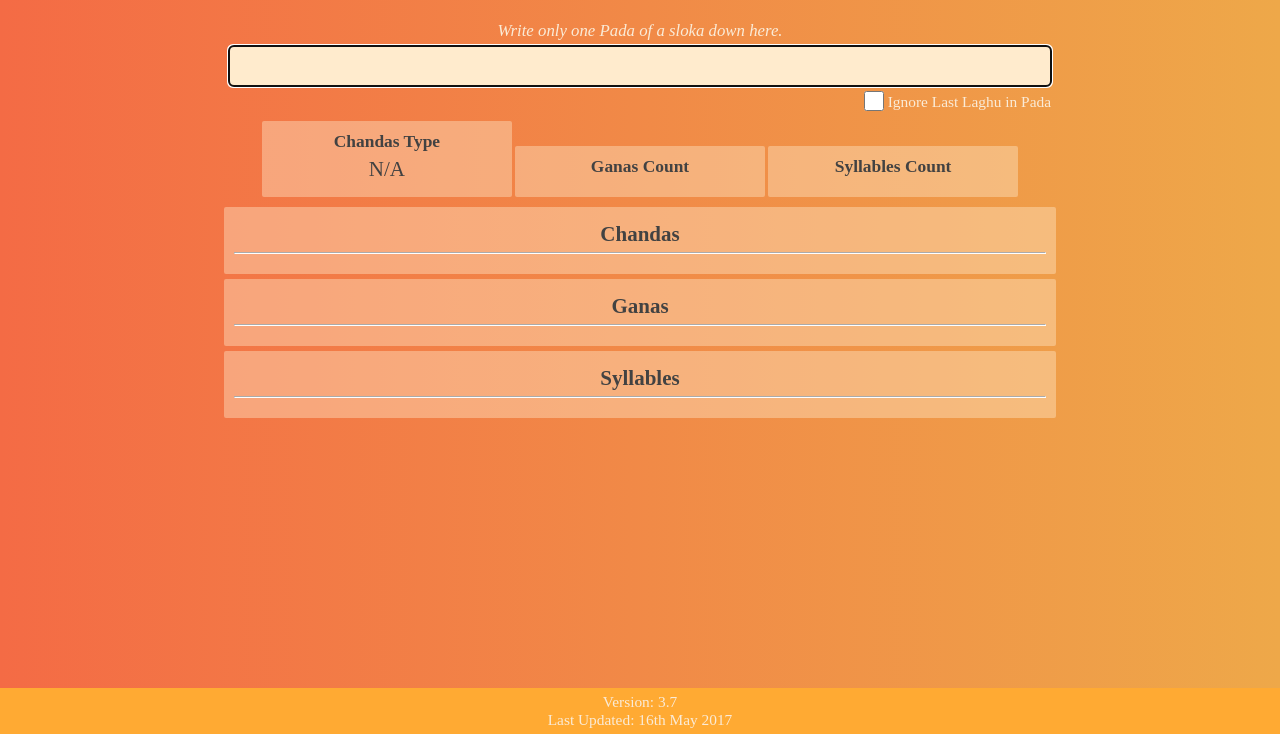
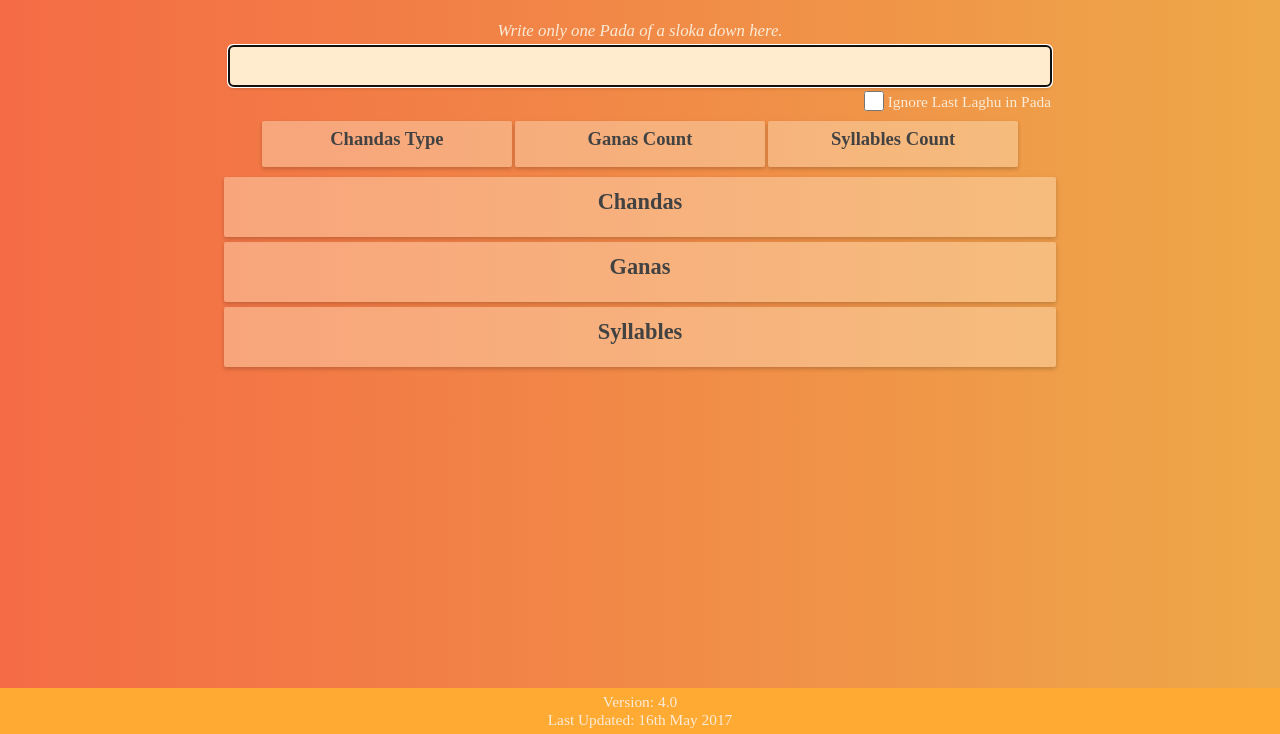
Before and after one commit to vipranarayan14/chandas-parser, a plain HTML site: page index.html in a window 1280 px wide. Shown: the part 66-800 px from the top of the page. Drawn offline with Linux system fonts and the light colour scheme.

Commit message:
add more styles

```diff
--- a/index.html
+++ b/index.html
@@ -37,7 +37,7 @@
         <aside class="details">
           <div class="chandas-type">
             <h5>Chandas Type</h5>
-            <p>N/A</p>
+            <p></p>
           </div>
           <div class="ganas-count">
             <h5>Ganas Count</h5>
@@ -50,17 +50,14 @@
         </aside>
         <div class="chandas">
           <h4>Chandas</h4>
-          <hr>
           <p></p>
         </div>
         <div class="ganas">
           <h4>Ganas</h4>
-          <hr>
           <p></p>
         </div>
         <div class="syllables">
           <h4>Syllables</h4>
-          <hr>
           <p></p>
         </div>
       </section>
@@ -68,7 +65,7 @@
 
     <footer>
       <div>
-        Version: 3.7
+        Version: 4.0
         <br>
         Last Updated: 16th May 2017
       </div>
--- a/styles/styles.css
+++ b/styles/styles.css
@@ -48,6 +48,7 @@ main > .inputs-container {
   background: #FFEBCD;
   border: none;
   border-radius: 5px;
+  box-shadow: 0 2px 4px 0 rgba(0,0,0,0.2);
   font-size: 1.2em;
   padding: 5px 10px;
 }
@@ -68,6 +69,7 @@ main > .outPut {
 .outPut div{
   background: rgba(255,235,205,0.4);
   border-radius: 2px;
+  box-shadow: 0 2px 4px 0 rgba(0,0,0,0.2);
   color: #424242;
   font-size: 1.5em;
   padding: 10px;
@@ -85,7 +87,7 @@ main .alert-box {
   margin: 0 auto;
   padding: 5px;
   text-align: center;
-  /*width: 90%;*/
+  width: fit-content;
   word-wrap: break-word;
 }
 .outPut .details {
@@ -139,4 +141,8 @@ footer {
   main {
     width: 65%;
   }
+  .outPut div{
+    padding: 7px;
+    font-size: 1.6em;
+  }
 }
```
